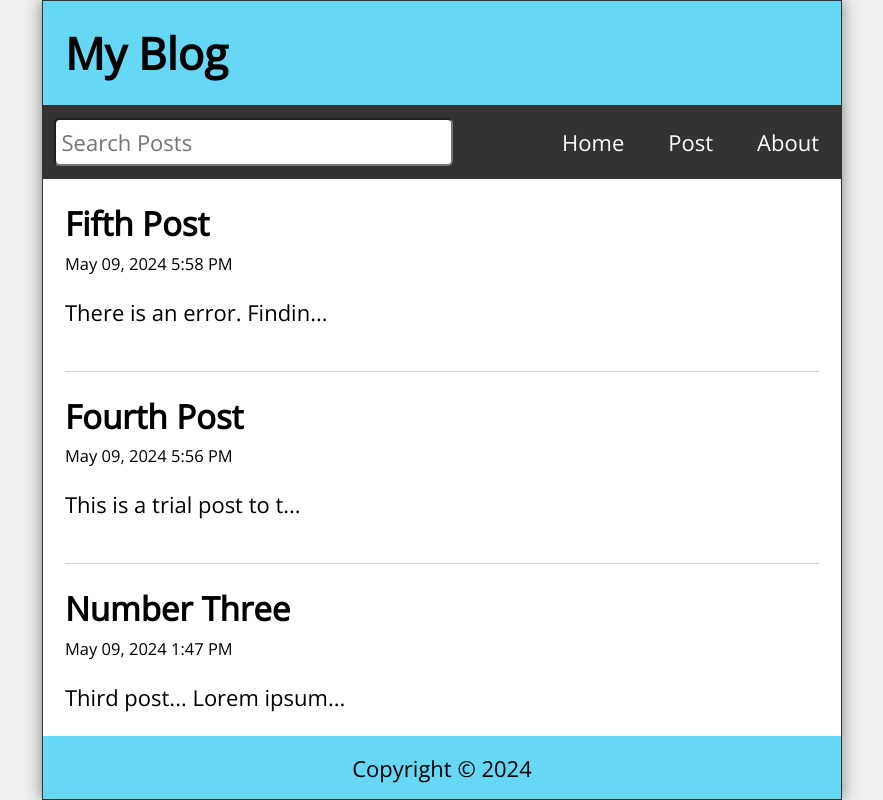
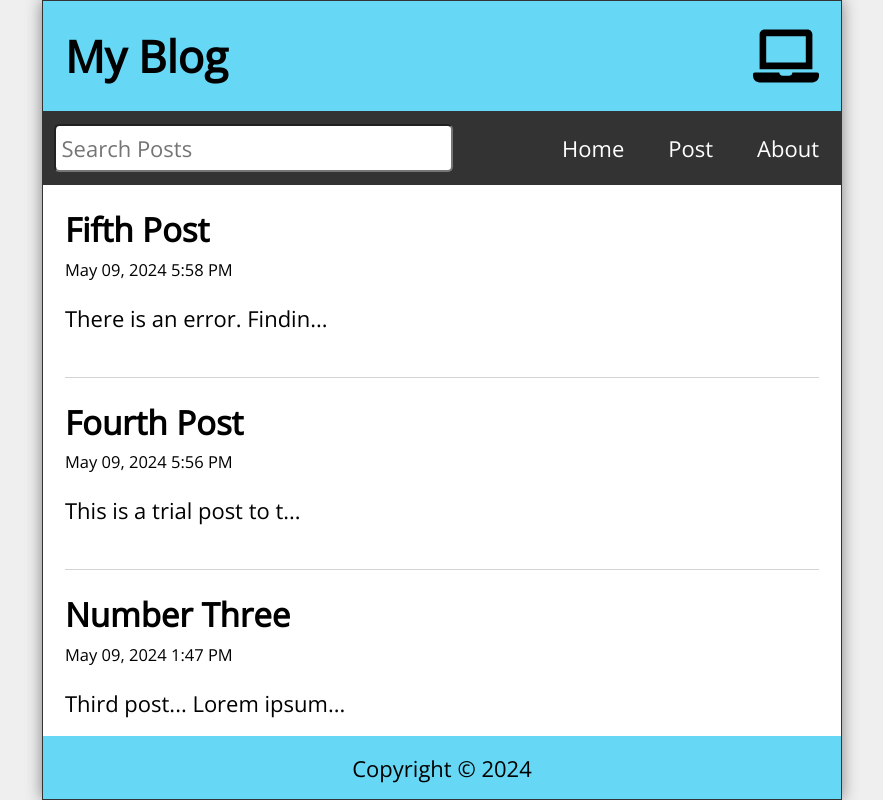
Before and after one commit to Ellsk/Blog-App, a React (Create React App) app: page / in a window 1280 px wide. Shown: the whole page, without its empty margins (198-1081 px from the left). Built offline with nearby package versions, Linux system fonts and the light colour scheme; data requests are answered from the project's data file.

Commit message:
useWindowSize custom hook implemented

```diff
--- a/src/App.js
+++ b/src/App.js
@@ -11,10 +11,13 @@
 import { format } from 'date-fns'
 import api from './api/posts'
 import EditPost from "./EditPost";
+import useWindowSize from "./hooks/useWindowSize";
+
 
 function App() {
 
   const history = useNavigate();
+  const { width } = useWindowSize();
 
   const [search, setSearch] = useState('')
   const [searchResult, setSearchResult] = useState([]);
@@ -43,13 +46,14 @@
 
      fetchPosts();
   }, [])
+
   useEffect(()=> {
     const filteredResults = posts.filter(
       (post)=> ((postBody).toLowerCase()).includes((search).toLowerCase())
       || ((post.title).toLowerCase()).includes(search.toLowerCase()));
 
       setSearchResult(filteredResults.reverse());
-  }, [posts, search])
+  }, [posts, search, postBody])
 
   const handleSubmit = async(e)  => {
     e.preventDefault();
@@ -74,7 +78,7 @@
     const updatedPost = { id, title: editTitle, datetime, body:editBody};
     try {
       const response = await api.put(`/posts/${id}`, updatedPost);
-      setPosts(posts.map(post => post.id == id ? {...response.data} : post));
+      setPosts(posts.map(post => post.id === id ? {...response.data} : post));
       setEditTitle('');
       setEditBody('');
       history('/');
@@ -96,7 +100,7 @@
   return (
     <div className="App">
 
-      <Header title= "My Blog"/>
+      <Header title= "My Blog" width={width}/>
       <Nav
         search={search}
         setSearch={setSearch}
--- a/src/Header.js
+++ b/src/Header.js
@@ -1,9 +1,13 @@
 import React from 'react'
+import { FaLaptop, FaMobileAlt, FaTabletAlt} from 'react-icons/fa'
 
-const Header = ({ title }) => {
+const Header = ({ title, width }) => {
   return (
     <header className='Header'>
        <h1> {title} </h1>
+       {width < 768 ? <FaMobileAlt />
+          : width < 992 ? <FaTabletAlt />
+              : <FaLaptop />}
     </header>
   )
 }
--- a/src/hooks/useWindowSize.js
+++ b/src/hooks/useWindowSize.js
@@ -1,4 +1,4 @@
-import React, { useEffect, useState } from 'react'
+import { useEffect, useState } from 'react'
 
 const useWindowSize = () => {
     const [windowSize, setWindowSize] = useState({
@@ -21,7 +21,7 @@
         return ()=> window.removeEventListener('resize', handleResize);
     },[])
 
-  return useWindowSize;
+  return windowSize;
 }
 
 export default useWindowSize;
```
